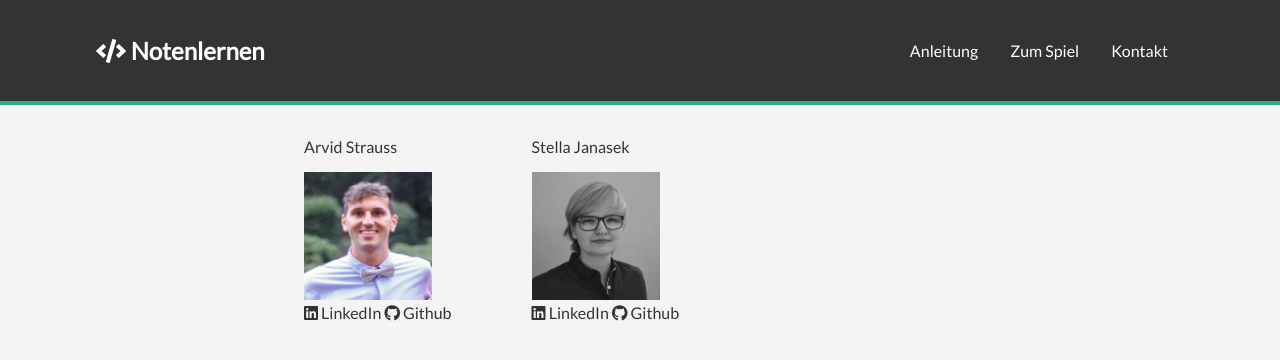
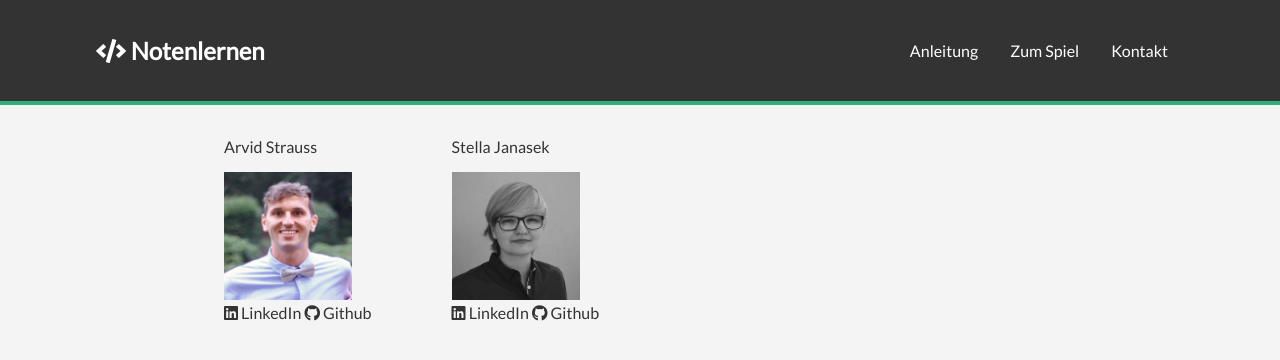
Before and after one commit to ArvidStrauss/ArvidStrauss.github.io, a plain HTML site: page index.html in a window 1280 px wide. Both pictures are taken after a click on the link "Kontakt". Drawn offline with Linux system fonts and the light colour scheme.

Commit message:
minor css change

```diff
--- a/css/style.css
+++ b/css/style.css
@@ -36,14 +36,8 @@ a:hover {
   color: var(--bg-color);
 }
 
-.smlinks {
-  margin-left: 10vh;
-}
-#contact p {
-  margin-left: 10vh;
-}
-img {
-  margin-left: 10vh;
+#arvid {
+  margin-right: 10vh;
 }
 
 .container {
```
